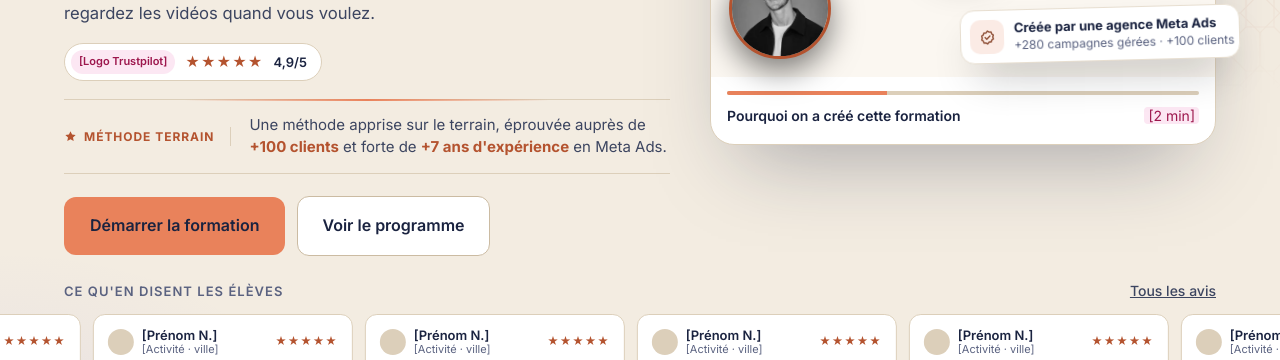
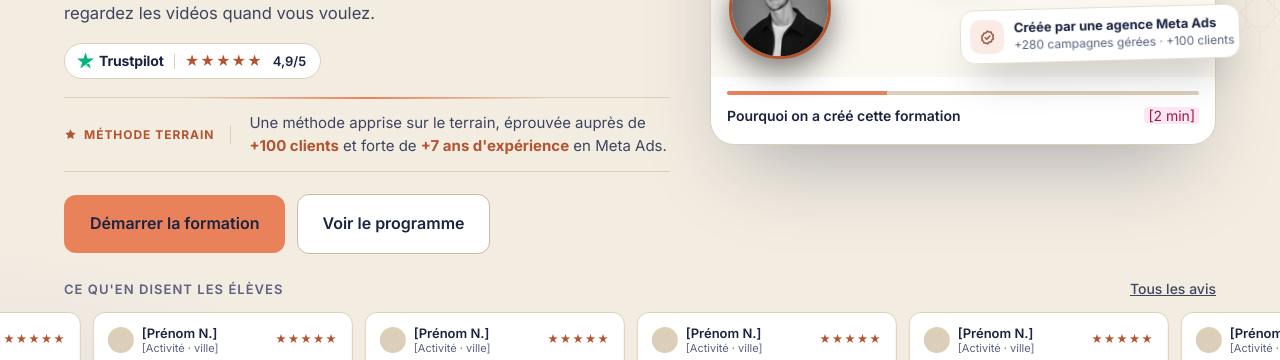
Before and after one commit to bougafayassine-hub/laskillerie, a plain HTML site: page public/index.html in a window 1280 px wide. Shown: the part 407-767 px from the top of the page. Drawn offline with Linux system fonts and the light colour scheme.

Commit message:
Hero : logo Trustpilot à la place de la case [Logo Trustpilot]
Étoile officielle (forme Simple Icons, licence CC0) en vert Trustpilot,
suivie du mot « Trustpilot », séparée des étoiles et de la note.

Co-Authored-By: Claude Opus 5.5 <noreply@anthropic.com>
Claude-Session: https://claude.ai/code/session_01TyuaBTFFr6q5sg8CxVLVBc

```diff
--- a/public/index.html
+++ b/public/index.html
@@ -142,6 +142,9 @@ body{background:#FBF8F3}
 @media (max-width: 480px){.mk-root{--gx:16px}}
 @media (min-width: 1101px) and (max-width: 1240px){.mk-fc{right:-12px !important}}
 #mk-pv[hidden]{display:none}
+/* Badge Trustpilot du hero */
+.mk-tp{display:inline-flex;align-items:center;gap:5px;padding-right:10px;border-right:1px solid var(--d-line2);font-size:14px;font-weight:700;letter-spacing:-.01em;line-height:1;color:var(--d-ink)}
+.mk-tp svg{flex:none;margin-top:-2px}
 /* Carte prix à côté du programme : rappel sur ordinateur uniquement (sur mobile, la barre du bas affiche déjà le prix) */
 @media (max-width: 959px){.mk-pcard{display:none !important}}
 /* Bloc « Yassine Bougafa, fondateur » : lien vers la section formateur */
@@ -206,7 +209,7 @@ Offre de lancement : <strong style="font-weight: 700;">-10 % pour les 10 premiè
 <p style="margin: 0; font-size: clamp(16px, 1.3vw, 18px); line-height: 1.55; color: var(--d-text); max-width: 560px;">Vous ne savez pas par où commencer ? <strong style="font-weight: 600; color: var(--d-ink);">On vous guide étape par étape</strong>, de la création du compte à vos premières campagnes. <strong style="font-weight: 600; color: var(--d-ink);">Et c'est la formation qui suit votre rythme</strong> : aucune présence obligatoire, vous regardez les vidéos quand vous voulez.</p>
 
 <div style="margin-top: 16px;">
-<a href="#avis" aria-label="Note de 4,9 sur 5 sur Trustpilot, voir les avis" style="display: inline-flex; align-items: center; gap: 10px; padding: 6px 14px 6px 6px; border: 1px solid var(--d-line2); border-radius: 999px; background: var(--d-card); font-size: 13px; color: var(--d-text); text-decoration: none; min-height: 36px; box-sizing: border-box;"><span style="display: inline-flex; align-items: center; justify-content: center; height: 24px; padding: 0 8px; border-radius: 999px; background: var(--d-ph-bg); color: var(--d-ph-ink); font-size: 11px; font-weight: 600;">[Logo Trustpilot]</span><span style="color: var(--d-accent); letter-spacing: 1px; font-size: 14px;" aria-hidden="true">★★★★★</span><span><strong style="color: var(--d-ink); font-weight: 600;">4,9/5</strong></span></a>
+<a href="#avis" aria-label="Note de 4,9 sur 5 sur Trustpilot, voir les avis" style="display: inline-flex; align-items: center; gap: 10px; padding: 6px 14px 6px 12px; border: 1px solid var(--d-line2); border-radius: 999px; background: var(--d-card); font-size: 13px; color: var(--d-text); text-decoration: none; min-height: 36px; box-sizing: border-box;"><!-- Logo Trustpilot : étoile officielle (Simple Icons). Pour la version officielle complète, remplacer ce span par le fichier du kit de marque Trustpilot. --><span class="mk-tp" aria-hidden="true"><svg width="17" height="17" viewBox="0 0 24 24"><path fill="#00B67A" d="M17.227 16.67l2.19 6.742-7.413-5.388 5.223-1.354zM24 9.31h-9.165L12.005.589l-2.84 8.723L0 9.3l7.422 5.397-2.84 8.714 7.422-5.388 4.583-3.326L24 9.311z"></path></svg>Trustpilot</span><span style="color: var(--d-accent); letter-spacing: 1px; font-size: 14px;" aria-hidden="true">★★★★★</span><span><strong style="color: var(--d-ink); font-weight: 600;">4,9/5</strong></span></a>
 </div>
 <div style="position: relative; margin: 18px 0 22px; padding: 14px 0; border-top: 1px solid var(--d-line2); border-bottom: 1px solid var(--d-line2); display: flex; flex-wrap: wrap; gap: 12px 18px; align-items: center;">
 <span aria-hidden="true" style="position: absolute; top: -1px; left: 20%; width: 60%; height: 2px; background: linear-gradient(90deg, transparent, var(--accent), transparent);"></span>
```
